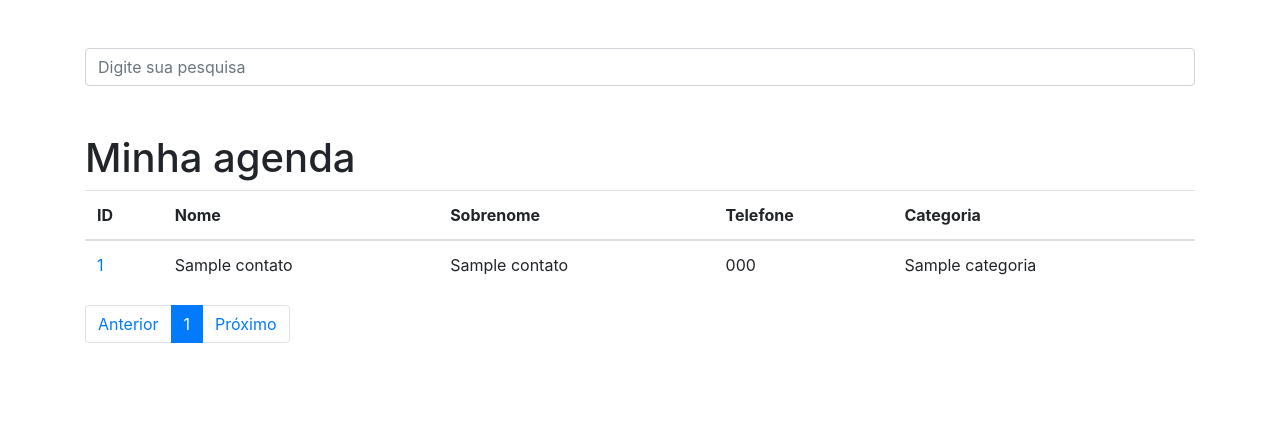
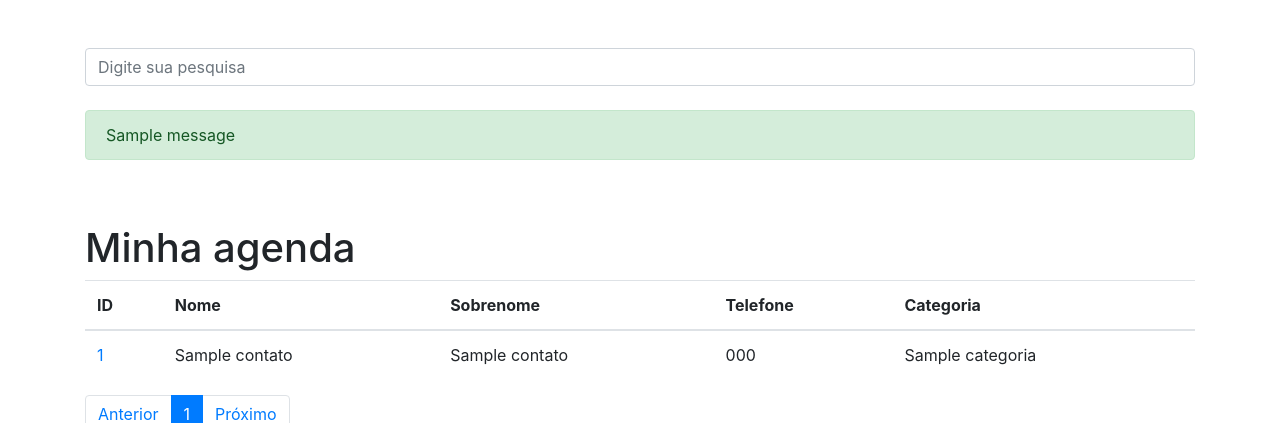
Before and after one commit to vinnilmg/projeto-agenda, a Django app: page / in a window 1280 px wide. Shown: the part 56-479 px from the top of the page. Run offline with Django 3.2, Linux system fonts and the light colour scheme; tables that the repository leaves empty hold one stand-in row (values such as "Sample post"); one stand-in notice (Sample message) is shown; some libraries are stand-ins or nearby versions.

Commit message:
mensagens de retorno no html

```diff
--- a/contatos/templates/contatos/index.html
+++ b/contatos/templates/contatos/index.html
@@ -15,7 +15,7 @@
     </tr>
     </thead>
     <tbody>
-
+    {% if contatos %}
         {% for contato in contatos %}
             <tr>
                 <td><a href="{% url 'ver_contato' contato.id %}"> {{ contato.id }}</a></td>
@@ -25,7 +25,7 @@
                 <td>{{ contato.categoria }}</td>
             </tr>
         {% endfor %}
-
+    {% endif %}
     </tbody>
 </table>
 
--- a/contatos/views.py
+++ b/contatos/views.py
@@ -1,18 +1,23 @@
-from django.shortcuts import render, get_object_or_404
+from django.shortcuts import render, get_object_or_404, redirect
 from django.core.paginator import Paginator
 from django.http import Http404
 from django.db.models import Q, Value
 from django.db.models.functions import Concat
 from .models import Contato
-
-# Create your views here.
+from django.contrib import messages
 
 
 def index(request):
+
     # contatos = Contato.objects.all()
     contatos = Contato.objects.order_by('-id').filter(
         mostrar=True
     )
+    if len(contatos) == 0:
+        messages.add_message(request, messages.ERROR, 'Não há contatos para exibir.')
+        return render(request, 'contatos/index.html')
+
+
     paginator = Paginator(contatos, 5)
 
     paginas = request.GET.get('p')
@@ -24,11 +29,16 @@ def index(request):
 
 
 def ver_contato(request, contato_id):
-    # contato = Contato.objects.get(id=contato_id)
-    contato = get_object_or_404(Contato, id=contato_id)
+    try:
+        # contato = get_object_or_404(Contato, id=contato_id)
+        contato = Contato.objects.get(id=contato_id)
+    except Contato.DoesNotExist:
+        messages.add_message(request, messages.ERROR, 'Contato não localizado.')
+        return redirect('index')
 
     if not contato.mostrar:
-        raise Http404()
+        messages.add_message(request, messages.ERROR, 'Contato não pode ser exibido.')
+        return redirect('index')
 
     return render(request, 'contatos/visualiza_contato.html', {
         'contato': contato
@@ -38,8 +48,9 @@ def ver_contato(request, contato_id):
 def busca(request):
     termo = request.GET.get('termo')
 
-    if termo is None:
-        raise Http404()
+    if termo is None or not termo:
+        messages.add_message(request, messages.ERROR, 'Informe um valor para pesquisa.')
+        return redirect('index')
 
     campos = Concat('nome', Value(' '), 'sobrenome')
 
--- a/templates/base.html
+++ b/templates/base.html
@@ -23,6 +23,8 @@
                              id="search-input"
                              placeholder="Digite sua pesquisa"
                              name="termo">
+
+                      {% include 'parciais/_messages.html' %}
                     </div>
                   </div>
                 </form>
--- /dev/null
+++ b/templates/parciais/_messages.html
@@ -0,0 +1,9 @@
+
+{% if messages %}
+    <br>
+    {% for message in messages %}
+        <div class="alert {{ message.tags }}" role="alert">
+            {{ message }}
+        </div>
+    {% endfor %}
+{% endif %}
```
Also changed, not shown: agenda/settings.py (+11 -0 lines). Lines whose indentation alone changed are shown as unchanged.
